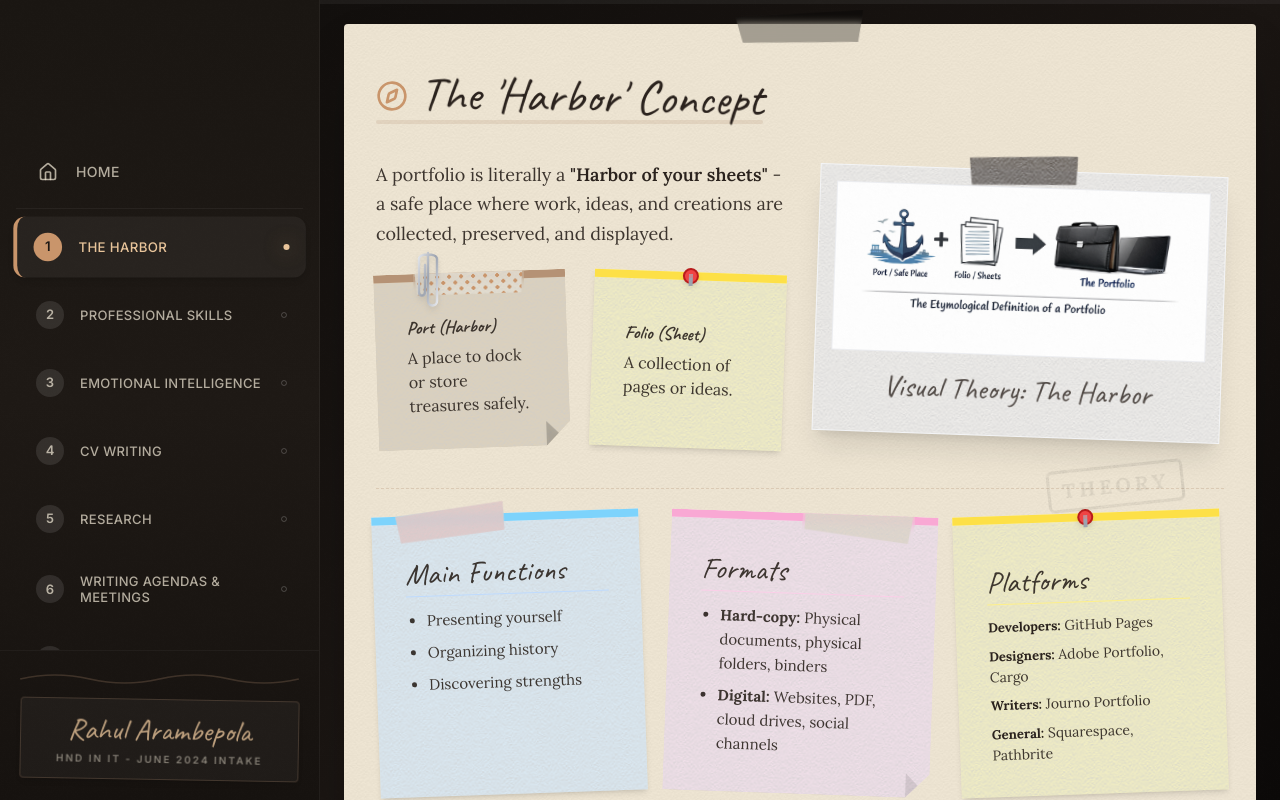
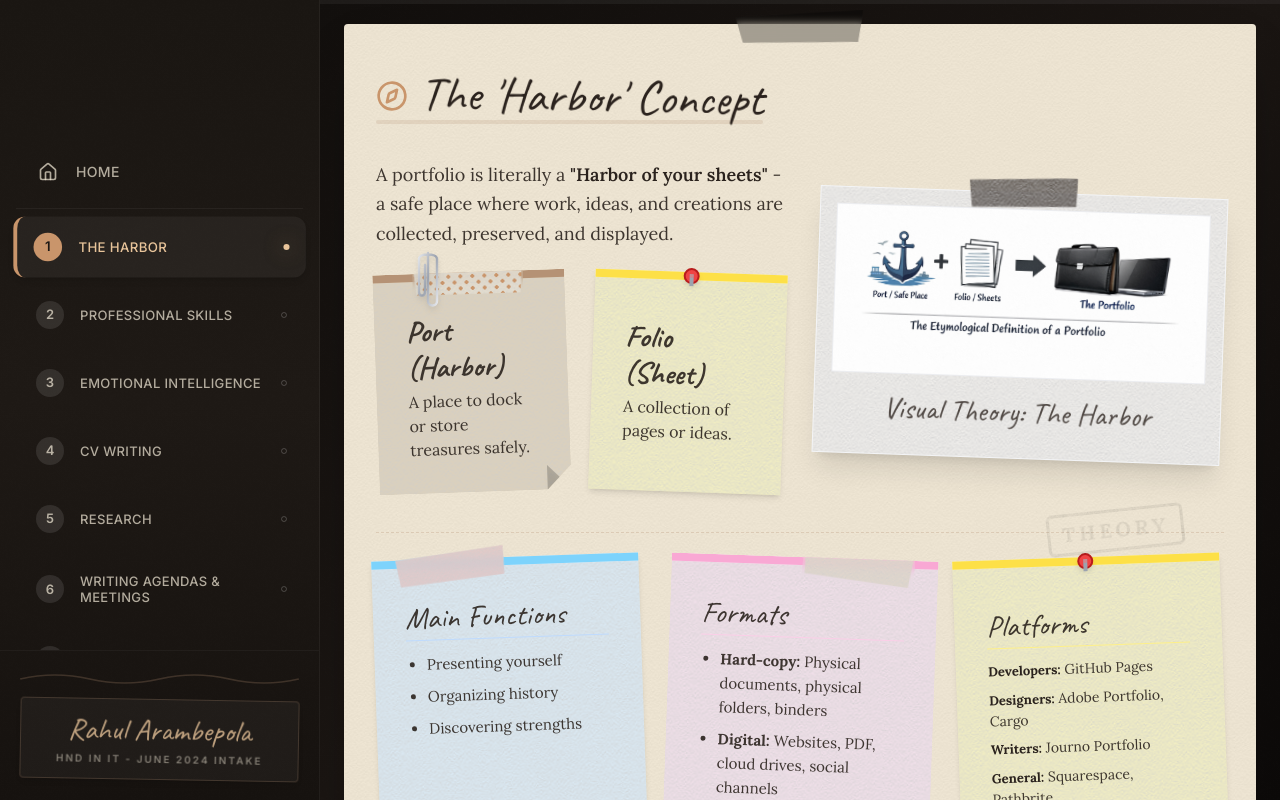
Before and after one commit to rahulkavishka/assessment-portfolio, a React (Vite) app: page / in a window 1280 px wide. Both pictures are taken after a click on the button "EXPLORE THE JOURNAL". Built offline with nearby package versions, Linux system fonts and the light colour scheme.

Commit message:
Fix CSS conflict warnings in Week1

```diff
--- a/src/components/sessions/Week1.tsx
+++ b/src/components/sessions/Week1.tsx
@@ -27,12 +27,12 @@ export const Week1: React.FC = () => {
 
               <StickyNote color="tan" rotation="left" variant="folded" className="flex-1">
                 <Tape variant="washi-dots" className="-top-4 left-1/2 -translate-x-1/2" />
-                <strong className="block text-lg mb-1 font-handwriting text-3xl">Port (Harbor)</strong>
+                <strong className="block mb-1 font-handwriting text-3xl">Port (Harbor)</strong>
                 A place to dock or store treasures safely.
               </StickyNote>
 
               <StickyNote color="yellow" rotation="right" variant="pinned" className="flex-1 mt-4 sm:mt-0">
-                <strong className="block text-lg mb-1 font-handwriting text-3xl mt-2">Folio (Sheet)</strong>
+                <strong className="block mb-1 font-handwriting text-3xl mt-2">Folio (Sheet)</strong>
                 A collection of pages or ideas.
               </StickyNote>
             </div>
```
